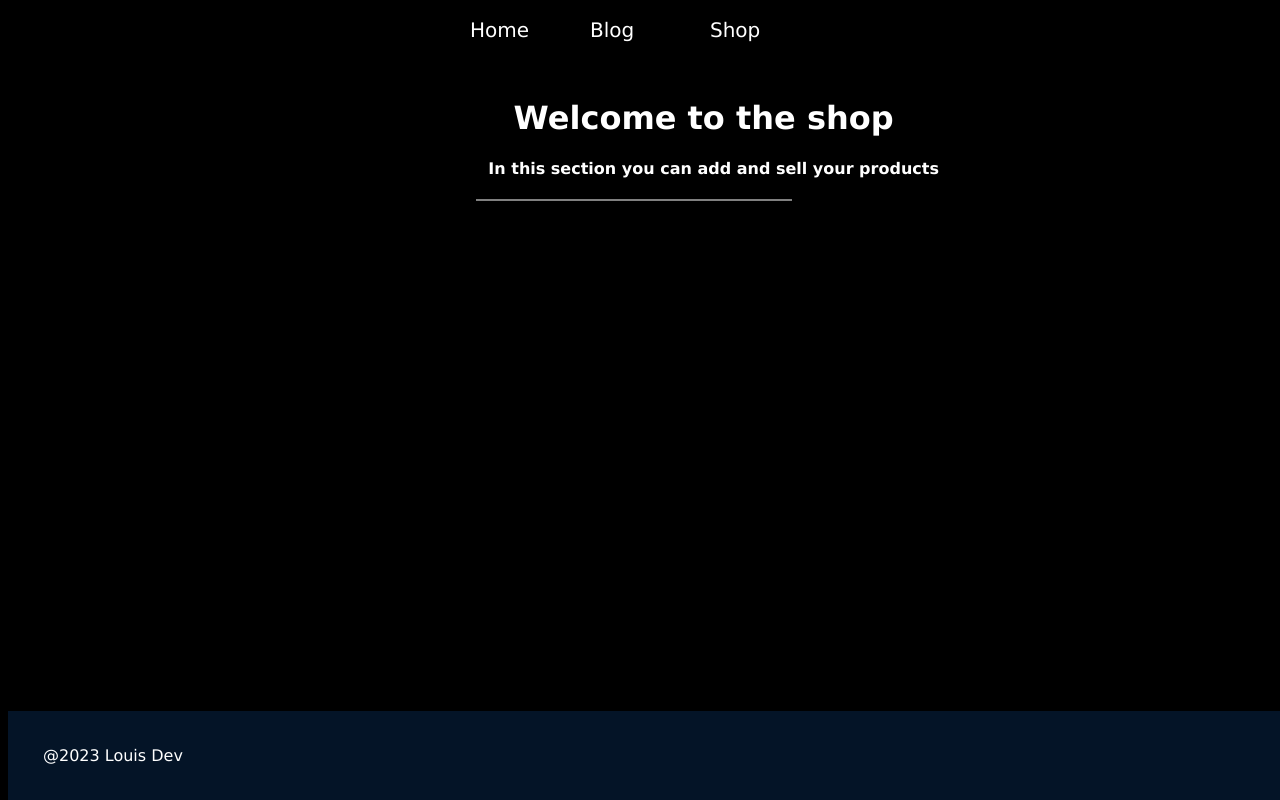
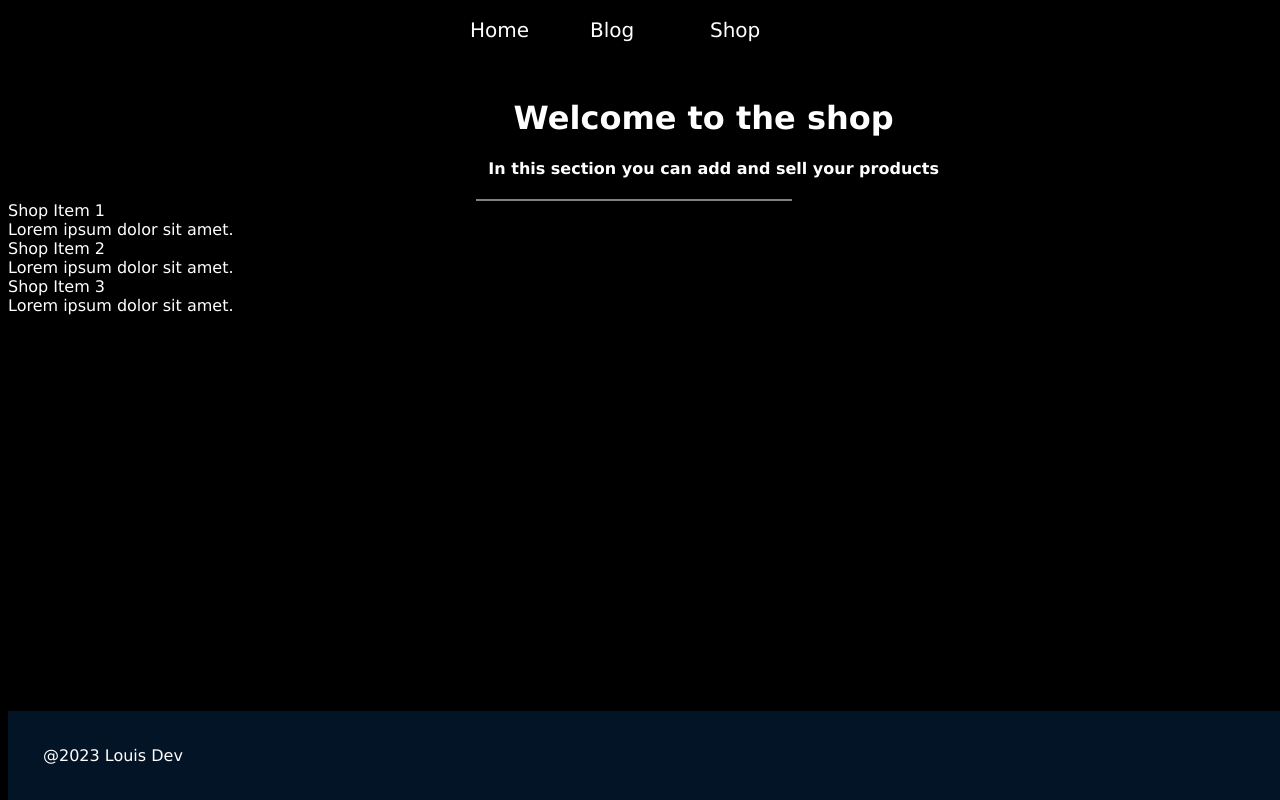
Before and after one commit to LouisWackenier/client-example, a React (Vite) app: page /Shop in a window 1280 px wide. Shown: the top 800 px of the page. Built offline with nearby package versions, Linux system fonts and the light colour scheme.

Commit message:
Added the shop items still need to be styled

```diff
--- a/src/Pages/Shop.jsx
+++ b/src/Pages/Shop.jsx
@@ -19,6 +19,24 @@ const Breakline = styled.div`
       background-color: rgba(255, 255, 255, 0.5); /* Color of the separate line */
 `;
 
+const ShopSection = styled.div`
+
+`;
+
+const Shopcontainer = styled.div`
+
+`;
+
+const ShopItemText = styled.div`
+
+`;
+
+const ShopItemParagraph = styled.div`
+
+`;
+
+const ItemImg = styled.div``;
+
 const Shop = () => {
   return (
     <ContainerTitle>
@@ -27,6 +45,23 @@ const Shop = () => {
                In this section you can add and sell your products
          </ContainerTitleSub>
          <Breakline />
+         <ShopSection>
+            {/*Shop Item 1*/}
+             <Shopcontainer>
+                 <ShopItemText>Shop Item 1</ShopItemText>
+                 <ShopItemParagraph>Lorem ipsum dolor sit amet.</ShopItemParagraph>
+             </Shopcontainer>
+            {/*Shop Item 2*/}
+             <Shopcontainer>
+                 <ShopItemText>Shop Item 2</ShopItemText>
+                 <ShopItemParagraph>Lorem ipsum dolor sit amet.</ShopItemParagraph>
+             </Shopcontainer>
+            {/*Shop Item 2*/}
+             <Shopcontainer>
+                 <ShopItemText>Shop Item 3</ShopItemText>
+                 <ShopItemParagraph>Lorem ipsum dolor sit amet.</ShopItemParagraph>
+             </Shopcontainer>
+         </ShopSection>
     </ContainerTitle>
 
   )
```
